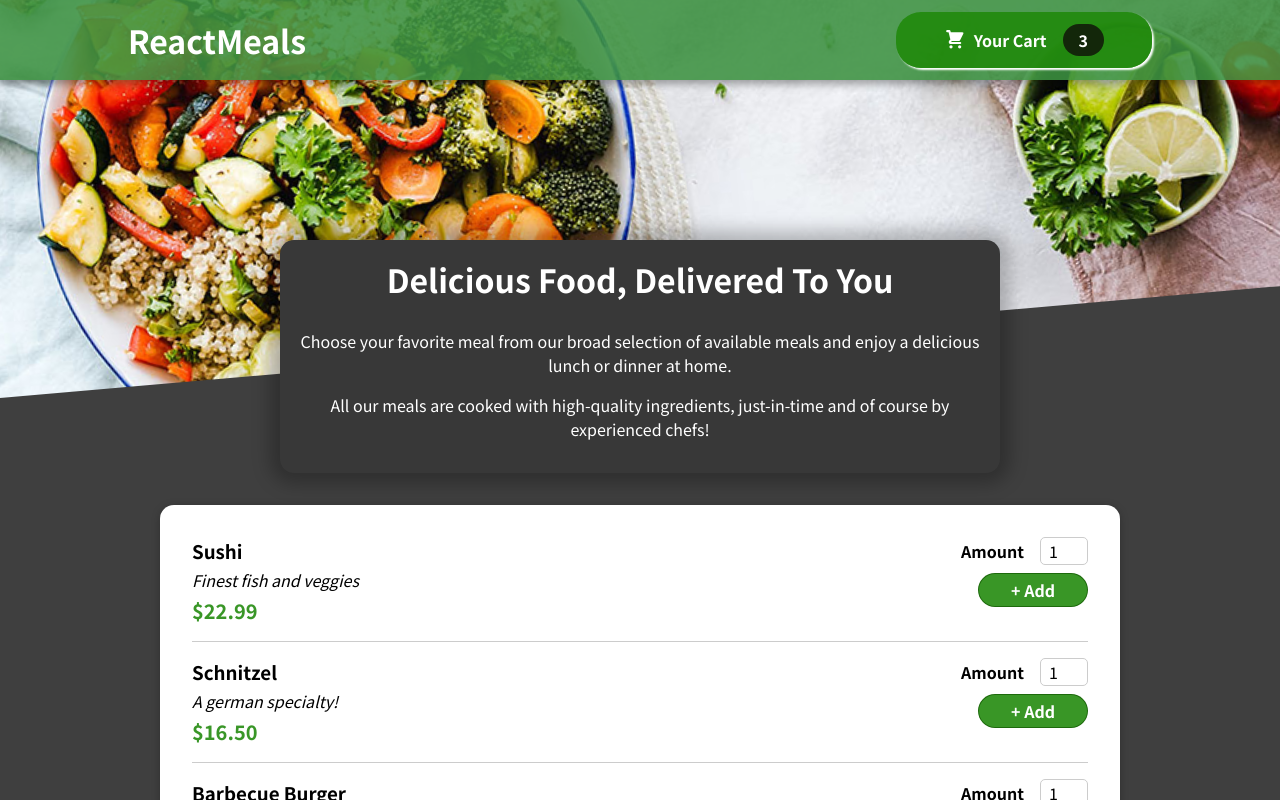
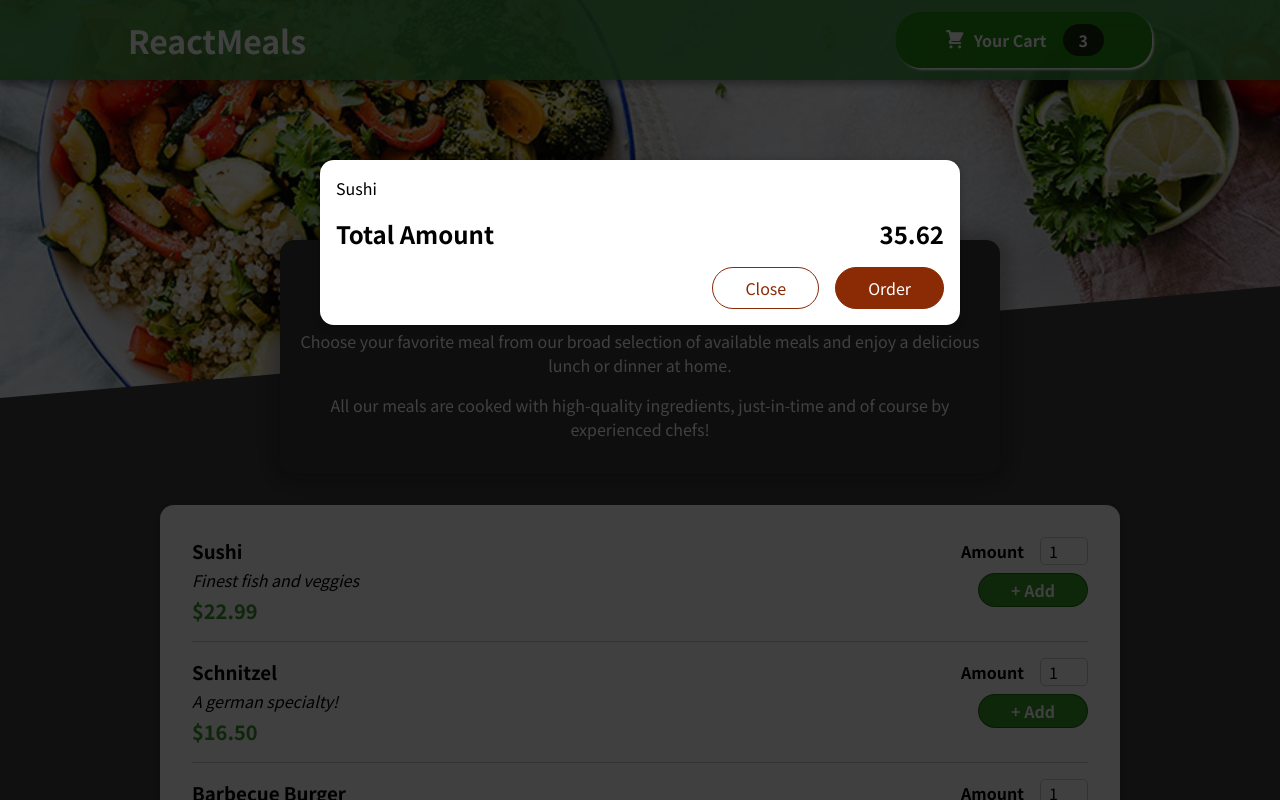
Before and after one commit to PatrikPridal/food-order-app-demo, a React (Create React App) app: page / in a window 1280 px wide. Shown: the top 800 px of the page. Built offline with nearby package versions, Linux system fonts and the light colour scheme.

Commit message:
Modal.js added into Cart.js component and Cart.js component used in App.js

```diff
--- a/public/index.html
+++ b/public/index.html
@@ -28,7 +28,7 @@
   </head>
   <body>
     <noscript>You need to enable JavaScript to run this app.</noscript>
-    <div id="overlay"></div>
+    <div id="overlays"></div>
     <div id="root"></div>
     <!--
       This HTML file is a template.
--- a/src/App.js
+++ b/src/App.js
@@ -1,4 +1,5 @@
 import { Fragment } from "react/cjs/react.development";
+import Cart from "./components/Cart/Cart";
 import Header from "./components/Layout/Header";
 import Meals from "./components/Meals/Meals";
 
@@ -6,6 +7,7 @@
 function App() {
   return (
     <Fragment>
+      <Cart />
       <Header />
       <main>
         <Meals />
--- a/src/components/Cart/Cart.js
+++ b/src/components/Cart/Cart.js
@@ -1,3 +1,4 @@
+import Modal from "../UI/Modal";
 import classes from "./Cart.module.css";
 
 const Cart = (props) => {
@@ -10,7 +11,7 @@
   );
 
   return (
-    <div>
+    <Modal>
       {cartItems}
       <div className={classes.total}>
           <span>Total Amount</span>
@@ -20,7 +21,7 @@
         <button className={classes['button--alt']}>Close</button>
         <button className={classes.button}>Order</button>
       </div>
-    </div>
+    </Modal>
   );
 };
 
--- a/src/components/UI/Modal.js
+++ b/src/components/UI/Modal.js
@@ -19,7 +19,7 @@
 const Modal = (props) => {
   return (
     <Fragment>
-      {ReactDOM.createPortal(<Backdrop />, portalElement)} // second argument is where to import that modal
+      {ReactDOM.createPortal(<Backdrop />, portalElement)}
       {ReactDOM.createPortal(
         <ModalOverlay>{props.children}</ModalOverlay>,
         portalElement
```
